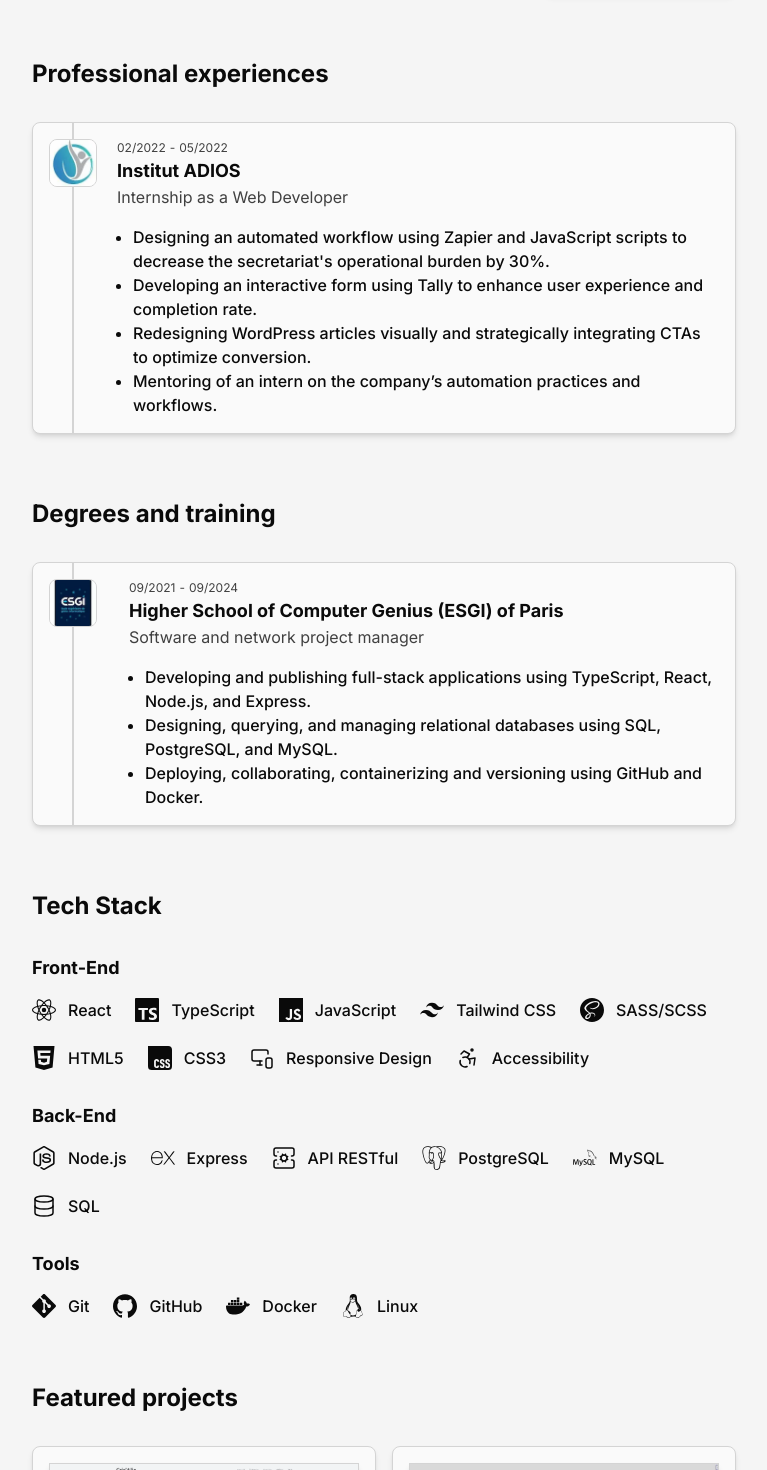
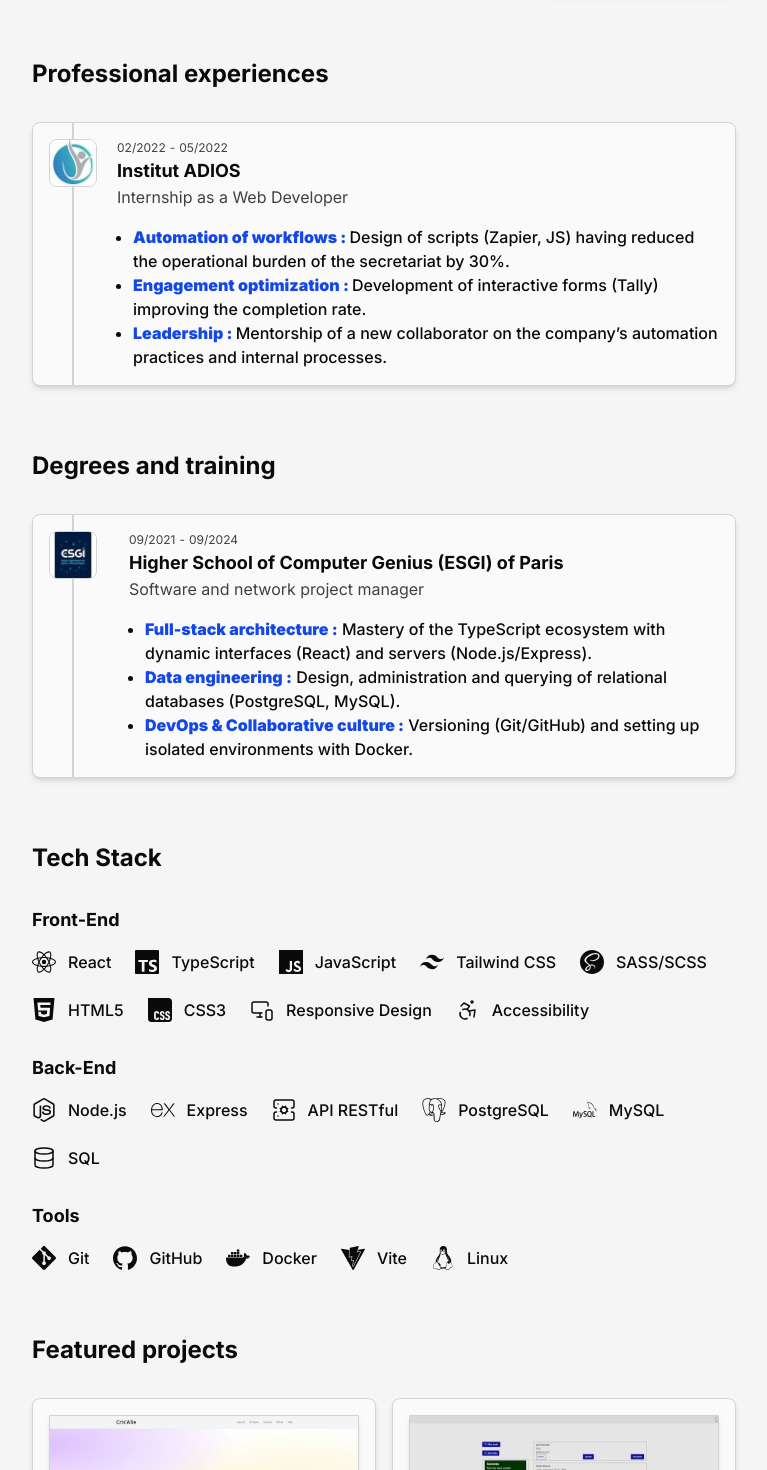
Before and after one commit to nathanEvrardDaCunha/portfolio-v1, a React (Vite) app: page / in a window 1280 px wide. Shown: the part 426-1896 px from the top of the page, without its empty margins (256-1023 px from the left). Built offline with nearby package versions, Linux system fonts and the light colour scheme.

Commit message:
refactor: replace resume and content sentences

```diff
--- /dev/null
+++ b/src/components/icons/UIViteIcon.tsx
@@ -0,0 +1,24 @@
+import clsx from 'clsx';
+import { twMerge } from 'tailwind-merge';
+
+interface UIViteIconProps extends React.HTMLAttributes<HTMLElement> {
+    className?: string;
+}
+
+const UIViteIcon: React.FC<UIViteIconProps> = ({ className = 'h-6 w-6' }) => {
+    return (
+        <svg
+            role="img"
+            viewBox="0 0 24 24"
+            xmlns="http://www.w3.org/2000/svg"
+            fill="currentColor"
+            className={twMerge(clsx('text-neutral-950', 'dark:text-neutral-50'), className)}
+            aria-label="Vite"
+        >
+            <title>Vite</title>
+            <path d="m8.286 10.578.512-8.657a.306.306 0 0 1 .247-.282L17.377.006a.306.306 0 0 1 .353.385l-1.558 5.403a.306.306 0 0 0 .352.385l2.388-.46a.306.306 0 0 1 .332.438l-6.79 13.55-.123.19a.294.294 0 0 1-.252.14c-.177 0-.35-.152-.305-.369l1.095-5.301a.306.306 0 0 0-.388-.355l-1.433.435a.306.306 0 0 1-.389-.354l.69-3.375a.306.306 0 0 0-.37-.36l-2.32.536a.306.306 0 0 1-.374-.316zm14.976-7.926L17.284 3.74l-.544 1.887 2.077-.4a.8.8 0 0 1 .84.369.8.8 0 0 1 .034.783L12.9 19.93l-.013.025-.015.023-.122.19a.801.801 0 0 1-.672.37.826.826 0 0 1-.634-.302.8.8 0 0 1-.16-.67l1.029-4.981-1.12.34a.81.81 0 0 1-.86-.262.802.802 0 0 1-.165-.67l.63-3.08-2.027.468a.808.808 0 0 1-.768-.233.81.81 0 0 1-.217-.6l.389-6.57-7.44-1.33a.612.612 0 0 0-.64.906L11.58 23.691a.612.612 0 0 0 1.066-.004l11.26-20.135a.612.612 0 0 0-.644-.9z" />
+        </svg>
+    );
+};
+
+export default UIViteIcon;
--- a/src/pages/HomeEducation.tsx
+++ b/src/pages/HomeEducation.tsx
@@ -8,6 +8,7 @@ import UIHeading3 from '../components/ui/headings/UIHeading3';
 import UISmallLightTime from '../components/ui/paragraphs/UISmallLightTime';
 import UISmallLightParagraph from '../components/ui/paragraphs/UISmallLightParagraph';
 import UILink from '../components/ui/UILink';
+import UIStrong from '../components/ui/paragraphs/UIStrong';
 
 const HomeEducation = () => {
     return (
@@ -50,19 +51,22 @@ const HomeEducation = () => {
                             <UIOutsideList>
                                 <li>
                                     <UIParagraph>
-                                        Developing and publishing full-stack applications using TypeScript, React,
-                                        Node.js, and Express.
+                                        <UIStrong>Full-stack architecture :</UIStrong> Mastery of the TypeScript
+                                        ecosystem with dynamic interfaces (React) and servers (Node.js/Express).
                                     </UIParagraph>
                                 </li>
+
                                 <li>
                                     <UIParagraph>
-                                        Designing, querying, and managing relational databases using SQL, PostgreSQL,
-                                        and MySQL.
+                                        <UIStrong>Data engineering :</UIStrong> Design, administration and querying of
+                                        relational databases (PostgreSQL, MySQL).
                                     </UIParagraph>
                                 </li>
+
                                 <li>
                                     <UIParagraph>
-                                        Deploying, collaborating, containerizing and versioning using GitHub and Docker.
+                                        <UIStrong>DevOps & Collaborative culture :</UIStrong> Versioning (Git/GitHub)
+                                        and setting up isolated environments with Docker.
                                     </UIParagraph>
                                 </li>
                             </UIOutsideList>
--- a/src/pages/HomeTechStack.tsx
+++ b/src/pages/HomeTechStack.tsx
@@ -19,6 +19,7 @@ import UITechs from '../components/blocks/tech-stack/UITechs';
 import UITech from '../components/blocks/tech-stack/UITech';
 import UIHeading3 from '../components/ui/headings/UIHeading3';
 import UIParagraph from '../components/ui/paragraphs/UIParagraph';
+import UIViteIcon from '../components/icons/UIViteIcon';
 
 const HomeTechStack = () => {
     return (
@@ -132,6 +133,11 @@ const HomeTechStack = () => {
                     </UITech>
 
                     <UITech>
+                        <UIViteIcon />
+                        <UIParagraph>Vite</UIParagraph>
+                    </UITech>
+
+                    <UITech>
                         <UILinuxIcon />
                         <UIParagraph>Linux</UIParagraph>
                     </UITech>
--- a/src/pages/HomeWork.tsx
+++ b/src/pages/HomeWork.tsx
@@ -8,6 +8,7 @@ import UIHeading3 from '../components/ui/headings/UIHeading3';
 import UISmallLightTime from '../components/ui/paragraphs/UISmallLightTime';
 import UISmallLightParagraph from '../components/ui/paragraphs/UISmallLightParagraph';
 import UILink from '../components/ui/UILink';
+import UIStrong from '../components/ui/paragraphs/UIStrong';
 
 const HomeWork = () => {
     return (
@@ -50,28 +51,23 @@ const HomeWork = () => {
                             <UIOutsideList>
                                 <li>
                                     <UIParagraph>
-                                        Designing an automated workflow using Zapier and JavaScript scripts to decrease
-                                        the secretariat's operational burden by 30%.
+                                        <UIStrong>Automation of workflows : </UIStrong>
+                                        Design of scripts (Zapier, JS) having reduced the operational burden of the
+                                        secretariat by 30%.
                                     </UIParagraph>
                                 </li>
 
                                 <li>
                                     <UIParagraph>
-                                        Developing an interactive form using Tally to enhance user experience and
-                                        completion rate.
+                                        <UIStrong>Engagement optimization : </UIStrong> Development of interactive forms
+                                        (Tally) improving the completion rate.
                                     </UIParagraph>
                                 </li>
 
                                 <li>
                                     <UIParagraph>
-                                        Redesigning WordPress articles visually and strategically integrating CTAs to
-                                        optimize conversion.
-                                    </UIParagraph>
-                                </li>
-
-                                <li>
-                                    <UIParagraph>
-                                        Mentoring of an intern on the company’s automation practices and workflows.
+                                        <UIStrong>Leadership : </UIStrong> Mentorship of a new collaborator on the
+                                        company’s automation practices and internal processes.
                                     </UIParagraph>
                                 </li>
                             </UIOutsideList>
```
Also changed, not shown: 1 other file (tests, documents, lock files or other folders).
